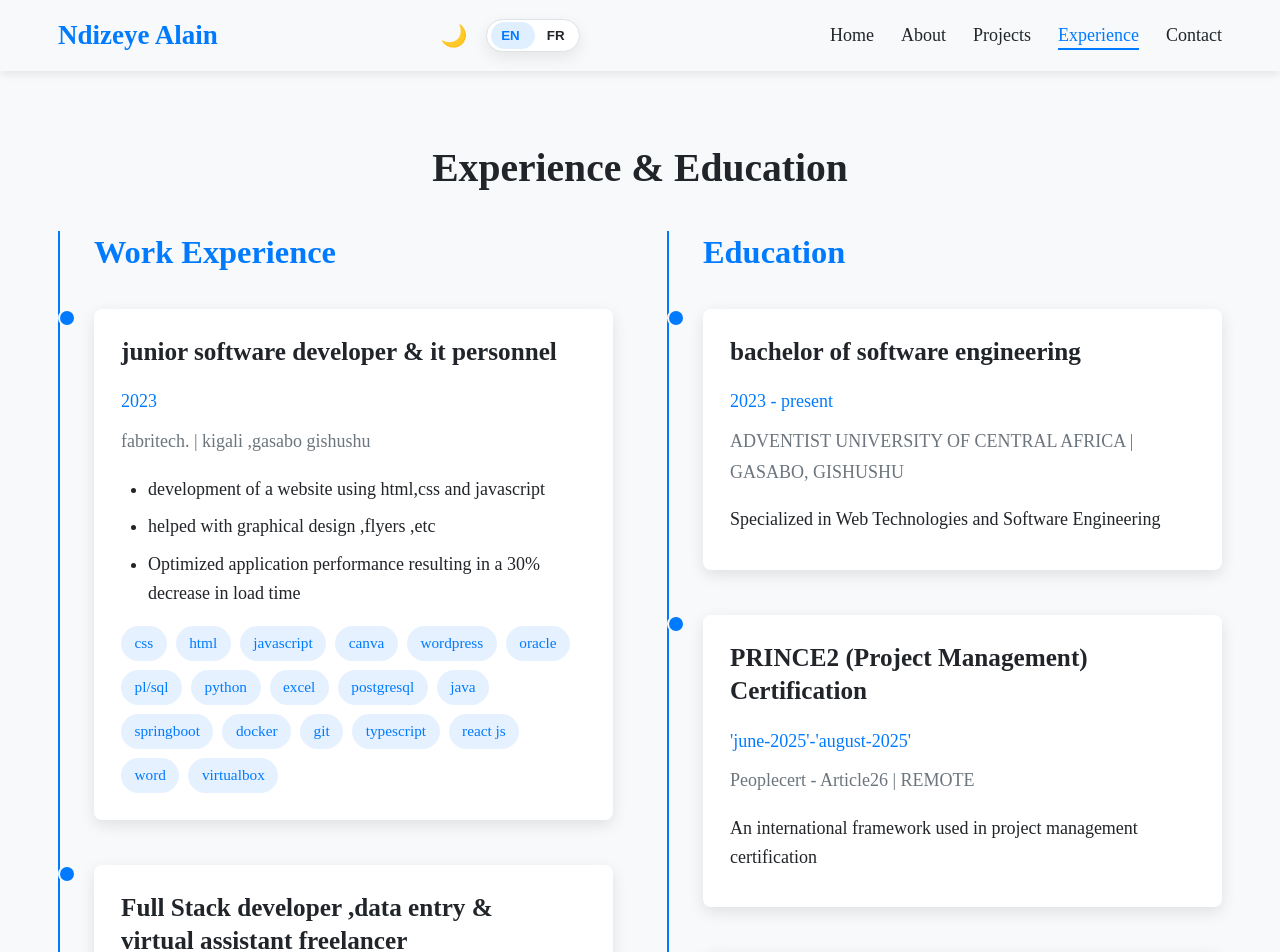
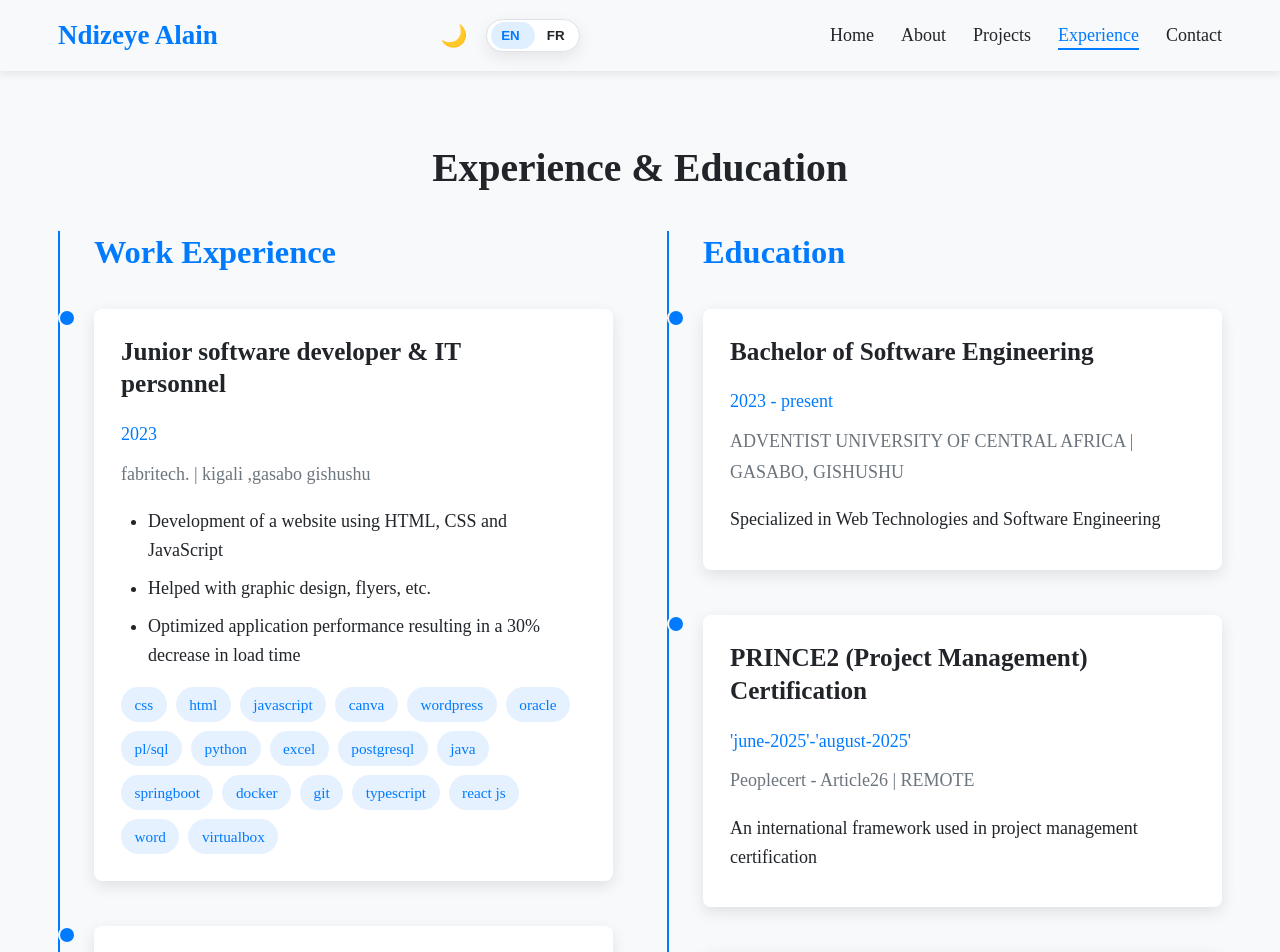
Before and after one commit to Alaindeve1/portfolio-website, a React (Create React App) app: page /experience in a window 1280 px wide. Shown: the top 952 px of the page. Built offline with nearby package versions, Linux system fonts and the light colour scheme.

Commit message:
added the remaining page experience to language change as well

```diff
--- a/src/locales/en/common.json
+++ b/src/locales/en/common.json
@@ -70,7 +70,72 @@
   "experience": {
     "title": "Experience & Education",
     "work": "Work Experience",
-    "education": "Education"
+    "education": "Education",
+    "jobs": {
+      "1": {
+        "role": "Junior software developer & IT personnel",
+        "desc": {
+          "0": "Development of a website using HTML, CSS and JavaScript",
+          "1": "Helped with graphic design, flyers, etc.",
+          "2": "Optimized application performance resulting in a 30% decrease in load time"
+        }
+      },
+      "2": {
+        "role": "Full Stack developer, data entry & virtual assistant freelancer",
+        "desc": {
+          "0": "Implemented user authentication system with JWT and OAuth integration",
+          "1": "Created responsive frontend interfaces using React, Next.js and styled-components"
+        }
+      },
+      "3": {
+        "role": "IT Personnel",
+        "desc": {
+          "0": "Data analyst and virtual assistant as well as data entry clerk",
+          "1": "Performed website maintenance & development and troubleshooting for clients"
+        }
+      },
+      "4": {
+        "role": "Web developer & Data entry clerk",
+        "desc": {
+          "0": "Data analyst and virtual assistant as well as data entry clerk",
+          "1": "Performed website development and IT support for clients"
+        }
+      },
+      "5": {
+        "role": "Full Stack Developer",
+        "desc": {
+          "0": "Developed and maintained RESTful APIs using Node.js and Spring Boot",
+          "1": "Implemented user authentication system with JWT and OAuth integration",
+          "2": "Created responsive frontend interfaces using React and styled-components"
+        }
+      },
+      "6": {
+        "role": "Frontend Developer",
+        "desc": {
+          "0": "Completed a comprehensive front-end development internship focusing on responsive web design, JavaScript frameworks, and modern web technologies.",
+          "1": "Built interactive applications using HTML5, CSS3, JavaScript, React/Vue.js, and integrated REST APIs.",
+          "2": "Developed skills in responsive design, performance optimization, and user experience enhancement through hands-on projects including SPAs, component libraries, and advanced animations."
+        }
+      }
+    },
+    "educationItems": {
+      "1": {
+        "degree": "Bachelor of Software Engineering",
+        "description": "Specialized in Web Technologies and Software Engineering"
+      },
+      "2": {
+        "degree": "PRINCE2 (Project Management) Certification",
+        "description": "An international framework used in project management certification"
+      },
+      "3": {
+        "degree": "Certification in Virtual Assistance",
+        "description": "8-week intensive training in virtual assistance using various technologies."
+      },
+      "4": {
+        "degree": "Certification in Network Operations 1",
+        "description": "4 weeks training in introduction to network operations."
+      }
+    }
   },
   "footer": {
     "title": "Ndizeye Alain",
--- a/src/locales/fr/common.json
+++ b/src/locales/fr/common.json
@@ -70,7 +70,72 @@
   "experience": {
     "title": "Expérience & Formation",
     "work": "Expériences professionnelles",
-    "education": "Formation"
+    "education": "Formation",
+    "jobs": {
+      "1": {
+        "role": "Développeur logiciel junior & support IT",
+        "desc": {
+          "0": "Développement d'un site web avec HTML, CSS et JavaScript",
+          "1": "Aide au design graphique, flyers, etc.",
+          "2": "Optimisation des performances avec une réduction de 30% du temps de chargement"
+        }
+      },
+      "2": {
+        "role": "Développeur Full Stack, saisie de données & assistant virtuel (freelance)",
+        "desc": {
+          "0": "Mise en place de l'authentification avec JWT et intégration OAuth",
+          "1": "Interfaces frontend responsives avec React, Next.js et styled-components"
+        }
+      },
+      "3": {
+        "role": "Technicien IT",
+        "desc": {
+          "0": "Analyste de données et assistant virtuel ainsi que opérateur de saisie",
+          "1": "Maintenance, développement et dépannage de sites web pour des clients"
+        }
+      },
+      "4": {
+        "role": "Développeur web & opérateur de saisie",
+        "desc": {
+          "0": "Analyste de données et assistant virtuel ainsi que opérateur de saisie",
+          "1": "Développement de sites web et support IT pour des clients"
+        }
+      },
+      "5": {
+        "role": "Développeur Full Stack",
+        "desc": {
+          "0": "Développement et maintenance d'API REST avec Node.js et Spring Boot",
+          "1": "Mise en place de l'authentification avec JWT et intégration OAuth",
+          "2": "Création d'interfaces frontend responsives avec React et styled-components"
+        }
+      },
+      "6": {
+        "role": "Développeur Frontend",
+        "desc": {
+          "0": "Stage intensif en développement front-end axé sur le responsive design, les frameworks JavaScript et les technologies web modernes.",
+          "1": "Applications interactives avec HTML5, CSS3, JavaScript, React/Vue.js et intégration d'API REST.",
+          "2": "Compétences en optimisation des performances et UX via des projets concrets (SPA, bibliothèques de composants, animations avancées)."
+        }
+      }
+    },
+    "educationItems": {
+      "1": {
+        "degree": "Licence en génie logiciel",
+        "description": "Spécialisation en technologies web et en ingénierie logicielle"
+      },
+      "2": {
+        "degree": "Certification PRINCE2 (Gestion de projet)",
+        "description": "Cadre international utilisé pour la certification en gestion de projet"
+      },
+      "3": {
+        "degree": "Certification en assistance virtuelle",
+        "description": "Formation intensive de 8 semaines en assistance virtuelle avec divers outils."
+      },
+      "4": {
+        "degree": "Certification en opérations réseau 1",
+        "description": "Formation de 4 semaines d'introduction aux opérations réseau."
+      }
+    }
   },
   "footer": {
     "title": "Ndizeye Alain",
--- a/src/pages/Experience.jsx
+++ b/src/pages/Experience.jsx
@@ -135,7 +135,7 @@ const Experience = () => {
                 <div className="timeline-dot"></div>
                 <div className="timeline-content">
                   <div className="timeline-header">
-                    <h3>{job.role}</h3>
+                    <h3>{t(`experience.jobs.${job.id}.role`, { defaultValue: job.role })}</h3>
                     <span className="timeline-period">{job.duration}</span>
                   </div>
                   <div className="timeline-company">
@@ -144,7 +144,7 @@ const Experience = () => {
                   <div className="timeline-description">
                     <ul>
                       {job.description.map((item, index) => (
-                        <li key={index}>{item}</li>
+                        <li key={index}>{t(`experience.jobs.${job.id}.desc.${index}`, { defaultValue: item })}</li>
                       ))}
                     </ul>
                   </div>
@@ -166,14 +166,14 @@ const Experience = () => {
                 <div className="timeline-dot"></div>
                 <div className="timeline-content">
                   <div className="timeline-header">
-                    <h3>{edu.degree}</h3>
+                    <h3>{t(`experience.educationItems.${edu.id}.degree`, { defaultValue: edu.degree })}</h3>
                     <span className="timeline-period">{edu.duration}</span>
                   </div>
                   <div className="timeline-company">
                     {edu.institution} | {edu.location}
                   </div>
                   <div className="timeline-description">
-                    <p>{edu.description}</p>
+                    <p>{t(`experience.educationItems.${edu.id}.description`, { defaultValue: edu.description })}</p>
                   </div>
                 </div>
               </div>
```
